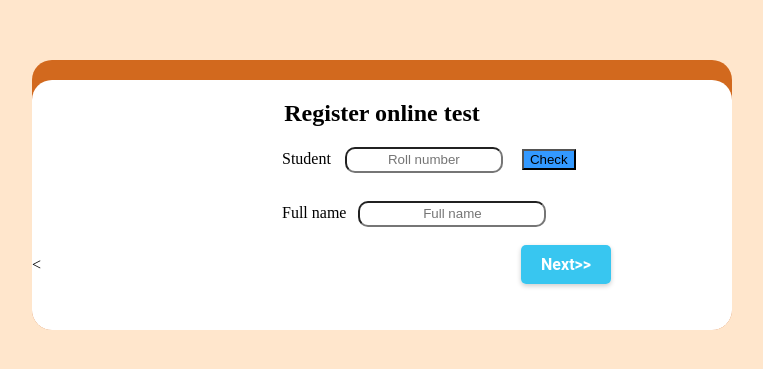
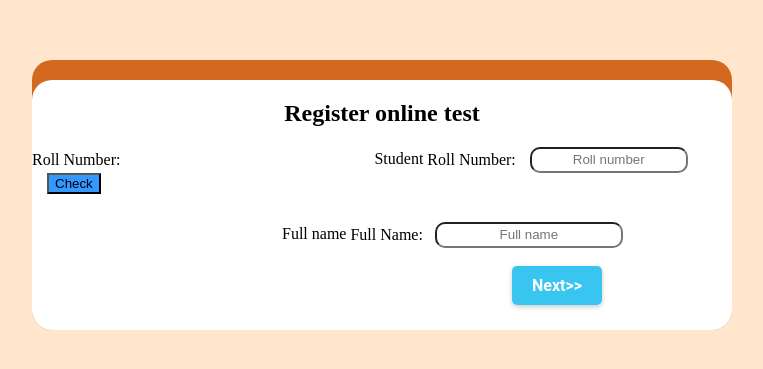
Before and after one commit to Musaddik09/Musaddik.github.io, a plain HTML site: page index.html in a window 1280 px wide. Shown: the part 195-564 px from the top of the page, without its empty margins (258-1021 px from the left). Drawn offline with Linux system fonts and the light colour scheme.

Commit message:
Update index.html

```diff
--- a/index.html
+++ b/index.html
@@ -16,17 +16,21 @@
         Register online test
       </h2>
       <div id="box3">
+      <label for="rollNumber">Roll Number:</label>
         <a>Student</a>
+        <label for="rollNumber">Roll Number:</label>
         <input placeholder="Roll number" type="text" id="roll" required>
         <button onclick="checkRollNumber()">Check</button>
         <br><br>
       </div>
       <div id="box4">
         <a>Full name</a>
+        <label for="fullName">Full Name:</label>
         <input placeholder="Full name" type="text" id="name" readonly>
+      </lable>
         <br><br>
       <div id="box5">
-        <<a href="https://Musaddik09.github.io/second-website/" class="btn">Next>></a>
+        <a href="https://Musaddik09.github.io/second-website/" class="btn">Next>></a>
       </div>
       </div>
     </div>
```
